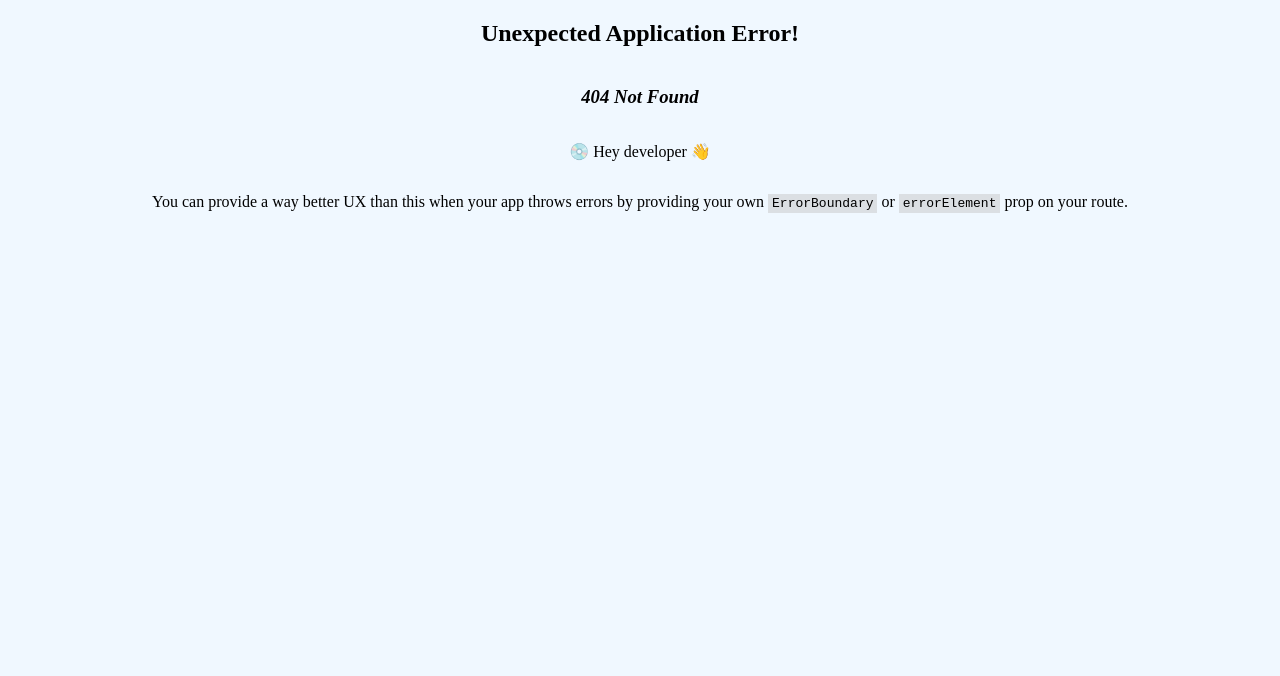
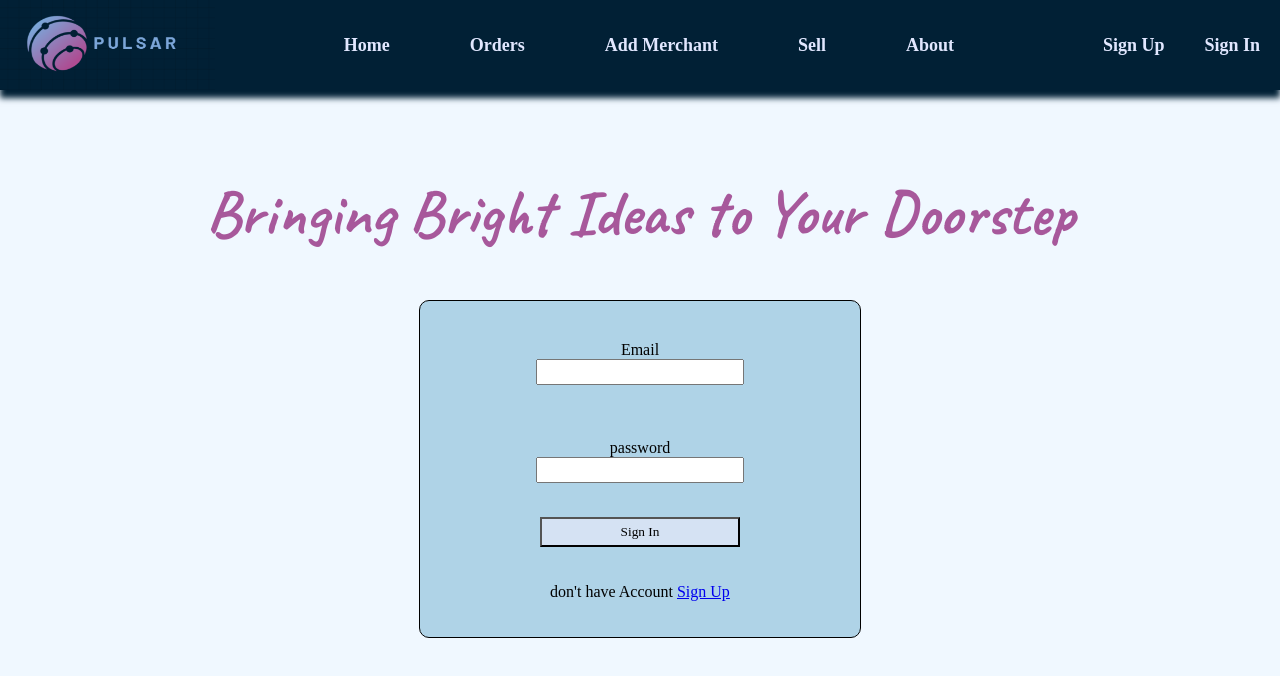
Before and after one commit to DentistOmarAshraf/Pulsar, a React (Vite) app in the folder frontend/: page /login in a window 1280 px wide. Before the commit this address had no page. Shown: the top 676 px of the page. Built offline with nearby package versions, Linux system fonts and the light colour scheme; a web font is replaced by a local one.

Commit message:
Sign in and SignOut

```diff
--- a/frontend/src/component/Header.jsx
+++ b/frontend/src/component/Header.jsx
@@ -31,7 +31,7 @@ function Header() {
           <li onClick={() => handleNav("/signup")}>Sign Up</li>
         )}
         {!isAuthenticated && (
-          <li onClick={() => handleNav("/signin")}>Sign In</li>
+          <li onClick={() => handleNav("/login")}>Sign In</li>
         )}
         {isAuthenticated && <li onClick={() => handleNav("/cart")}>Cart</li>}
         {isAuthenticated && <li onClick={handleLogout}>logOut</li>}
--- a/frontend/src/component/SignIn.jsx
+++ b/frontend/src/component/SignIn.jsx
@@ -1,9 +1,16 @@
-import { useState } from "react";
+import { useEffect, useState } from "react";
+import { useAuth } from "../AuthComponent/AuthProvider";
 import "./SignIn.css";
+import axios from "axios";
+import { useLocation, useNavigate } from "react-router-dom";
 
 function SignIn() {
   const [formData, setFormData] = useState({ email: "", password: "" });
   const [errors, setErrors] = useState({ email: "", password: "" });
+  const { user, setUser } = useAuth();
+  const navigate = useNavigate();
+  const location = useLocation();
+  const from = location.state?.from?.pathname || "/";
 
   function handleChange(e) {
     const { name, value } = e.target;
@@ -20,7 +27,7 @@ function SignIn() {
     if (!validateEmail(formData.email)) {
       newErrors.email = "Invalid Email";
     }
-    if (formData.password.length < 7) {
+    if (formData.password.length < 4) {
       newErrors.password = "Invalid Password";
     }
     setErrors(newErrors);
@@ -30,7 +37,16 @@ function SignIn() {
   function handleSubmit(e) {
     e.preventDefault();
     if (validateForm()) {
-      console.log(formData);
+      axios
+        .post("http://localhost:5001/signin", {
+          email: formData.email,
+          password: formData.password,
+        })
+        .then((response) => {
+          setUser({ token: response.data.token });
+          navigate(from, { replace: true });
+        })
+        .catch((error) => console.log(error));
     }
   }
   return (
--- a/frontend/src/index/Routes.jsx
+++ b/frontend/src/index/Routes.jsx
@@ -2,9 +2,10 @@ import { RouterProvider, createBrowserRouter } from "react-router-dom";
 import { useAuth } from "../AuthComponent/AuthProvider";
 import ProtectedRoute from "../AuthComponent/ProtectedRoute";
 import Home from "./Home";
+import Login from "./SignIn";
 
 function Routes() {
-  const { token } = useAuth();
+  const { user } = useAuth();
 
   const routesForPublic = [
     {
@@ -15,11 +16,16 @@ function Routes() {
 
   const routesForAuthenticatedOnly = [];
 
-  const routesForNotAuthenticatedOnly = [];
+  const routesForNotAuthenticatedOnly = [
+    {
+      path: "/login",
+      element: <Login />,
+    },
+  ];
 
   const router = createBrowserRouter([
     ...routesForPublic,
-    ...(!token ? routesForNotAuthenticatedOnly : []),
+    ...(!user.token ? routesForNotAuthenticatedOnly : []),
     ...routesForAuthenticatedOnly,
   ]);
 
--- /dev/null
+++ b/frontend/src/index/SignIn.jsx
@@ -0,0 +1,15 @@
+import Header from "../component/Header";
+import Slogan from "../component/Slogan";
+import SignIn from "../component/SignIn";
+
+function Login() {
+  return (
+    <>
+      <Header />
+      <Slogan text={"Bringing Bright Ideas to Your Doorstep"} />
+      <SignIn />
+    </>
+  );
+}
+
+export default Login;
```
